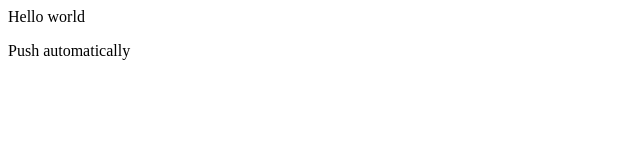
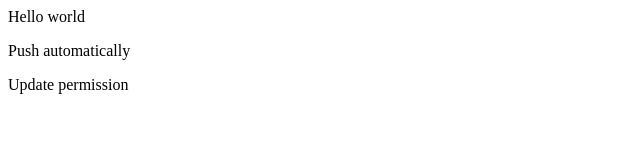
Before and after one commit to sonuram553/practice-git, a plain HTML site: page index.html in a window 1280 px wide. Shown: the whole page, without its empty margins (0-640 px from the left). Drawn offline with Linux system fonts and the light colour scheme.

Commit message:
Post commit hook

```diff
--- a/index.html
+++ b/index.html
@@ -1,2 +1,3 @@
 <p>Hello world</p>
 <p>Push automatically</p>
+<p>Update permission</p>
```
